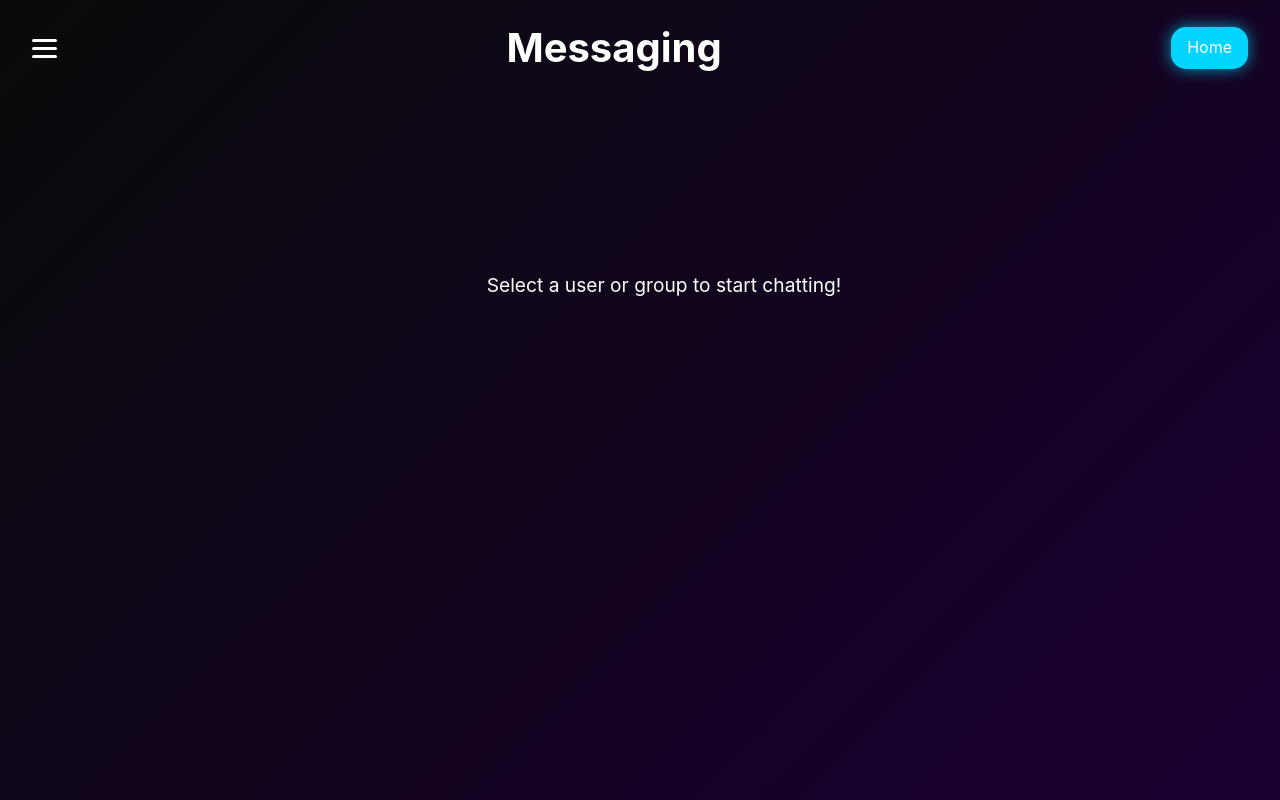
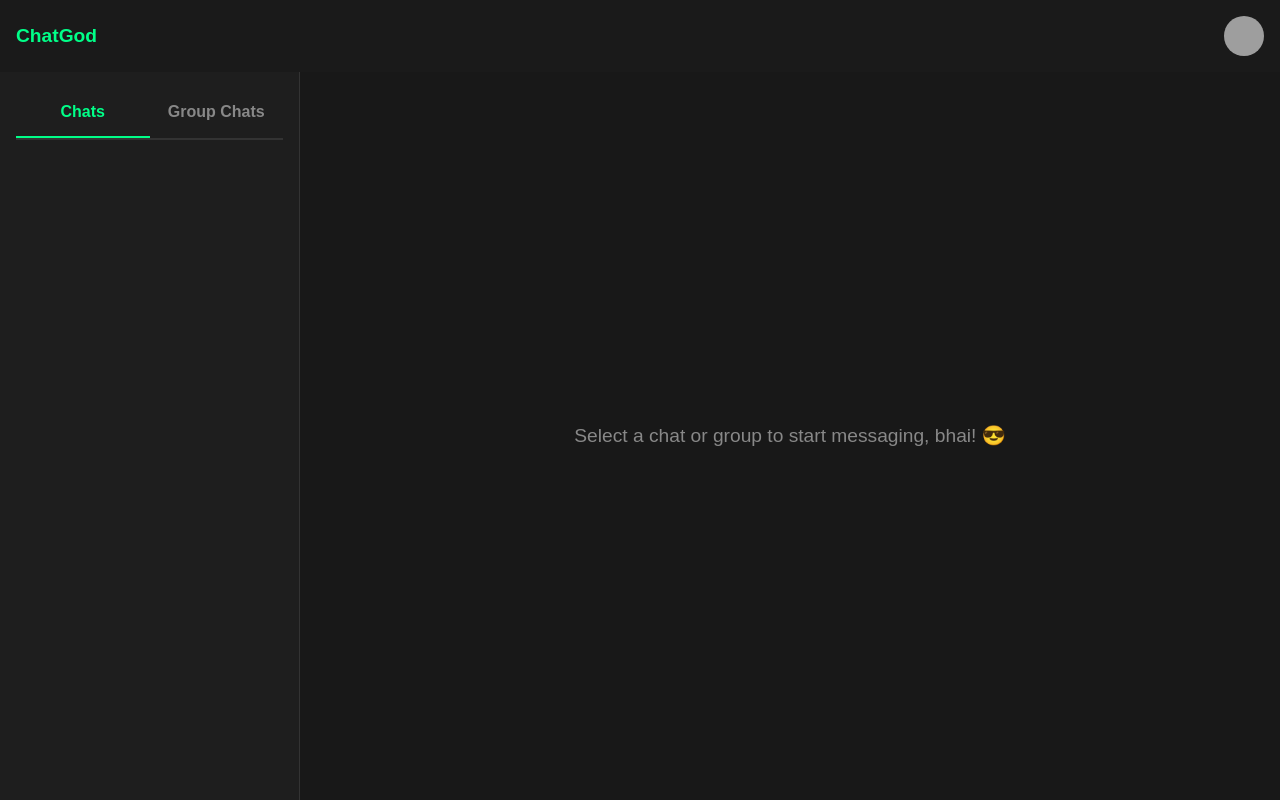
Before and after one commit to shubham07069/x07-flask-app, a Flask app: page /messaging in a window 1280 px wide. Run offline with Flask 3, Linux system fonts and the light colour scheme; the visitor is signed in with stand-in values (Sample User, id 1); data comes from the database, SQL or seed files in the repository; data that the repository does not hold is empty; some libraries are stand-ins or nearby versions; grey boxes are pictures that could not be loaded.

Commit message:
Update messaging.html

```diff
--- a/templates/messaging.html
+++ b/templates/messaging.html
@@ -3,161 +3,339 @@
 <head>
     <meta charset="UTF-8">
     <meta name="viewport" content="width=device-width, initial-scale=1.0">
-    <title>Messaging - ChatGod</title>
-    <link rel="stylesheet" href="{{ url_for('static', filename='css/styles.css') }}">
-    <link rel="stylesheet" href="https://cdnjs.cloudflare.com/ajax/libs/font-awesome/5.15.4/css/all.min.css">
+    <title>ChatGod - Messaging</title>
+    <link href="https://cdn.jsdelivr.net/npm/tailwindcss@2.2.19/dist/tailwind.min.css" rel="stylesheet">
+    <link href="https://cdnjs.cloudflare.com/ajax/libs/font-awesome/5.15.4/css/all.min.css" rel="stylesheet">
+    <style>
+        body {
+            background-color: #0a0a0a;
+            color: #e0e0e0;
+            font-family: 'Arial', sans-serif;
+            margin: 0;
+            padding: 0;
+            height: 100vh;
+            display: flex;
+            flex-direction: column;
+        }
+        .navbar {
+            background-color: #1a1a1a;
+            padding: 1rem;
+            display: flex;
+            justify-content: space-between;
+            align-items: center;
+            box-shadow: 0 2px 4px rgba(0, 0, 0, 0.5);
+        }
+        .navbar a {
+            color: #00ff88;
+            text-decoration: none;
+            font-size: 1.2rem;
+            font-weight: bold;
+        }
+        .navbar .profile-pic {
+            width: 40px;
+            height: 40px;
+            border-radius: 50%;
+            object-fit: cover;
+        }
+        .container {
+            display: flex;
+            flex: 1;
+            height: calc(100vh - 64px);
+            background-color: #121212;
+        }
+        .sidebar {
+            width: 300px;
+            background-color: #1e1e1e;
+            border-right: 1px solid #333;
+            padding: 1rem;
+            overflow-y: auto;
+        }
+        .tabs {
+            display: flex;
+            border-bottom: 2px solid #333;
+            margin-bottom: 1rem;
+        }
+        .tab {
+            flex: 1;
+            padding: 0.75rem;
+            text-align: center;
+            cursor: pointer;
+            color: #888;
+            font-weight: bold;
+            transition: all 0.3s ease;
+        }
+        .tab.active {
+            color: #00ff88;
+            border-bottom: 2px solid #00ff88;
+        }
+        .tab:hover {
+            color: #00ff88;
+        }
+        .chat-list, .group-list {
+            display: none;
+        }
+        .chat-list.active, .group-list.active {
+            display: block;
+        }
+        .chat-item, .group-item {
+            padding: 0.75rem;
+            margin-bottom: 0.5rem;
+            background-color: #2a2a2a;
+            border-radius: 8px;
+            cursor: pointer;
+            transition: background-color 0.3s ease;
+            display: flex;
+            align-items: center;
+        }
+        .chat-item:hover, .group-item:hover {
+            background-color: #3a3a3a;
+        }
+        .chat-item img, .group-item img {
+            width: 40px;
+            height: 40px;
+            border-radius: 50%;
+            margin-right: 1rem;
+        }
+        .chat-item span, .group-item span {
+            color: #e0e0e0;
+            font-size: 1rem;
+        }
+        .chat-area {
+            flex: 1;
+            display: flex;
+            flex-direction: column;
+            background-color: #181818;
+        }
+        .chat-header {
+            background-color: #1e1e1e;
+            padding: 1rem;
+            border-bottom: 1px solid #333;
+            display: flex;
+            align-items: center;
+            justify-content: space-between;
+        }
+        .chat-header h2 {
+            margin: 0;
+            font-size: 1.2rem;
+            color: #00ff88;
+        }
+        .chat-header a {
+            color: #00ff88;
+            text-decoration: none;
+        }
+        .chat-messages {
+            flex: 1;
+            padding: 1rem;
+            overflow-y: auto;
+            background-color: #121212;
+        }
+        .message {
+            margin-bottom: 1rem;
+            max-width: 70%;
+            padding: 0.75rem;
+            border-radius: 12px;
+            position: relative;
+        }
+        .message.sent {
+            background-color: #00ff88;
+            color: #000;
+            margin-left: auto;
+            border-bottom-right-radius: 0;
+        }
+        .message.received {
+            background-color: #2a2a2a;
+            color: #e0e0e0;
+            margin-right: auto;
+            border-bottom-left-radius: 0;
+        }
+        .message .timestamp {
+            font-size: 0.75rem;
+            color: #888;
+            position: absolute;
+            bottom: -1.5rem;
+            right: 0.5rem;
+        }
+        .message.sent .timestamp {
+            right: 0.5rem;
+        }
+        .message.received .timestamp {
+            left: 0.5rem;
+        }
+        .chat-input {
+            background-color: #1e1e1e;
+            padding: 1rem;
+            border-top: 1px solid #333;
+            display: flex;
+            align-items: center;
+        }
+        .chat-input form {
+            flex: 1;
+            display: flex;
+            align-items: center;
+        }
+        .chat-input input[type="text"] {
+            flex: 1;
+            padding: 0.75rem;
+            border: none;
+            border-radius: 20px;
+            background-color: #2a2a2a;
+            color: #e0e0e0;
+            margin-right: 0.5rem;
+        }
+        .chat-input input[type="text"]::placeholder {
+            color: #888;
+        }
+        .chat-input button {
+            background-color: #00ff88;
+            color: #000;
+            border: none;
+            padding: 0.75rem;
+            border-radius: 50%;
+            cursor: pointer;
+            transition: background-color 0.3s ease;
+        }
+        .chat-input button:hover {
+            background-color: #00cc70;
+        }
+        .chat-input i {
+            font-size: 1.2rem;
+        }
+        .no-selection {
+            flex: 1;
+            display: flex;
+            justify-content: center;
+            align-items: center;
+            color: #888;
+            font-size: 1.2rem;
+        }
+    </style>
 </head>
 <body>
-    <div class="chatbot-page">
-        <header class="flex justify-between items-center">
-            <div class="flex items-center">
-                <div class="hamburger">
-                    <span></span>
-                    <span></span>
-                    <span></span>
+    <div class="navbar">
+        <a href="{{ url_for('index') }}">ChatGod</a>
+        <a href="{{ url_for('profile') }}">
+            {% if current_user.profile_pic %}
+                <img src="{{ url_for('uploaded_file', filename='profile_pics/' + current_user.profile_pic) }}" alt="Profile Picture" class="profile-pic">
+            {% else %}
+                <img src="{{ url_for('static', filename='images/default_profile.jpg') }}" alt="Default Profile Picture" class="profile-pic">
+            {% endif %}
+        </a>
+    </div>
+    <div class="container">
+        <div class="sidebar">
+            <div class="tabs">
+                <div class="tab {% if chat_type == 'user' %}active{% endif %}" onclick="showTab('user')">Chats</div>
+                <div class="tab {% if chat_type == 'group' %}active{% endif %}" onclick="showTab('group')">Group Chats</div>
+            </div>
+            <div class="chat-list {% if chat_type == 'user' %}active{% endif %}">
+                {% for user in users %}
+                    <div class="chat-item" onclick="window.location.href='{{ url_for('messaging', user_id=user.id, chat_type='user') }}'">
+                        {% if user.profile_pic %}
+                            <img src="{{ url_for('uploaded_file', filename='profile_pics/' + user.profile_pic) }}" alt="Profile Picture">
+                        {% else %}
+                            <img src="{{ url_for('static', filename='images/default_profile.jpg') }}" alt="Default Profile Picture">
+                        {% endif %}
+                        <span>{{ user.username }}</span>
+                    </div>
+                {% endfor %}
+            </div>
+            <div class="group-list {% if chat_type == 'group' %}active{% endif %}">
+                {% for group in groups %}
+                    <div class="group-item" onclick="window.location.href='{{ url_for('messaging', group_id=group.id, chat_type='group') }}'">
+                        <img src="{{ url_for('static', filename='images/group_icon.png') }}" alt="Group Icon">
+                        <span>{{ group.name }}</span>
+                    </div>
+                {% endfor %}
+                <div class="group-item" onclick="window.location.href='{{ url_for('create_group') }}'">
+                    <img src="{{ url_for('static', filename='images/add_group.png') }}" alt="Add Group">
+                    <span>Create New Group</span>
                 </div>
             </div>
-            <h1 class="logo">Messaging</h1>
-            <a href="{{ url_for('index') }}" class="auth-button small">Home</a>
-        </header>
-        <div id="sidebar" class="sidebar">
-            <div class="user-profile">
-                <a href="{{ url_for('profile') }}">
-                    {% if current_user.profile_pic %}
-                        <img src="{{ url_for('uploaded_file', filename='profile_pics/' + current_user.profile_pic) }}" alt="Profile Picture">
-                    {% else %}
-                        <div class="default-pic">{{ current_user.username[0] | upper }}</div>
-                    {% endif %}
-                    <span>{{ current_user.username }}</span>
-                </a>
-                <a href="{{ url_for('create_group') }}" class="create-group-btn">+ New Group</a>
         </div>
-            <div class="divider"></div>
-            <div class="chat-history flex flex-col h-[calc(100%-8rem)]">
-                <h3>Chats</h3>
-                <ul id="chatHistoryList" class="flex-1 overflow-y-auto">
-                    {% for user in users %}
-                        <li onclick="selectUser({{ user.id }})" class="{% if selected_user and selected_user.id == user.id %}highlighted{% endif %}">
-                            {% if user.profile_pic %}
-                                <img src="{{ url_for('uploaded_file', filename='profile_pics/' + user.profile_pic) }}" alt="{{ user.username }}" class="chat-pic">
-                            {% else %}
-                                <div class="default-pic">{{ user.username[0] | upper }}</div>
-                            {% endif %}
-                            <div class="chat-info">
-                                <span>{{ user.username }}</span>
-                                <small id="status-{{ user.id }}">
-                                    {% if user.is_online %}
-                                        Online
-                                    {% else %}
-                                        Last seen: {{ user.last_seen.strftime('%Y-%m-%d %H:%M:%S') if user.last_seen else 'Unknown' }}
-                                    {% endif %}
-                                </small>
-                            </div>
-                        </li>
-                    {% endfor %}
-                    {% for group in groups %}
-                        <li onclick="selectGroup({{ group.id }})" class="{% if selected_group and selected_group.id == group.id %}highlighted{% endif %}">
-                            <div class="default-pic">{{ group.name[0] | upper }}</div>
-                            <div class="chat-info">
-                                <span>{{ group.name }}</span>
-                                <small>Group Chat</small>
-                            </div>
-                        </li>
-                    {% endfor %}
-                </ul>
-            </div>
-        </div>
-        <main>
-            <div class="chat-container">
+        <div class="chat-area">
             {% if selected_user or selected_group %}
                 <div class="chat-header">
+                    <h2>
                         {% if selected_user %}
-                            {% if selected_user.profile_pic %}
-                                <img src="{{ url_for('uploaded_file', filename='profile_pics/' + selected_user.profile_pic) }}" alt="{{ selected_user.username }}" class="chat-pic">
+                            {{ selected_user.username }}
                         {% else %}
-                                <div class="default-pic">{{ selected_user.username[0] | upper }}</div>
+                            {{ selected_group.name }}
                         {% endif %}
-                            <div class="chat-info">
-                                <span>{{ selected_user.username }}</span>
-                                <small id="status-header-{{ selected_user.id }}">
-                                    {% if selected_user.is_online %}
-                                        Online
-                                    {% else %}
-                                        Last seen: {{ selected_user.last_seen.strftime('%Y-%m-%d %H:%M:%S') if selected_user.last_seen else 'Unknown' }}
-                                    {% endif %}
-                                </small>
+                    </h2>
+                    <a href="{{ url_for('messaging') }}">Back</a>
+                </div>
+                <div class="chat-messages" id="chat-messages">
+                    {% for message in messages %}
+                        <div class="message {% if message.sender_id == current_user.id %}sent{% else %}received{% endif %}">
+                            <div>{{ message.content | safe }}</div>
+                            <div class="timestamp">{{ message.timestamp.strftime('%Y-%m-%d %H:%M:%S') }}</div>
+                        </div>
+                    {% endfor %}
+                </div>
+                <div class="chat-input">
+                    <form id="message-form" onsubmit="sendMessage(event)">
+                        <input type="hidden" id="receiver-id" value="{{ selected_user.id if selected_user else '' }}">
+                        <input type="hidden" id="group-id" value="{{ selected_group.id if selected_group else '' }}">
+                        <input type="text" id="message-content" placeholder="Type a message..." required>
+                        <button type="submit"><i class="fas fa-paper-plane"></i></button>
+                    </form>
                 </div>
             {% else %}
-                            <div class="default-pic">{{ selected_group.name[0] | upper }}</div>
-                            <div class="chat-info">
-                                <span>{{ selected_group.name }}</span>
-                                <small>Group Chat</small>
-                            </div>
-                        {% endif %}
-                        <div id="typing-indicator"></div>
-                    </div>
-                {% endif %}
-                <div id="chatWindow" class="chat-window">
-                    {% if selected_user or selected_group %}
-                        {% for message in messages %}
-                            <div class="message {% if message.sender_id == current_user.id %}user{% else %}bot{% endif %}" data-message-id="{{ message.id }}">
-                                <div class="message-content">
-                                    <strong>{{ message.sender.username }}:</strong>
-                                    {% if message.content_type == 'text' %}
-                                        {{ message.content | decrypt_message }}
-                                    {% elif message.content_type == 'image' %}
-                                        <img src="{{ url_for('uploaded_file', filename=message.file_path) }}" alt="Image" style="max-width: 200px;">
-                                    {% elif message.content_type == 'video' %}
-                                        <video controls style="max-width: 200px;">
-                                            <source src="{{ url_for('uploaded_file', filename=message.file_path) }}" type="video/mp4">
-                                            Your browser does not support the video tag.
-                                        </video>
-                                    {% else %}
-                                        <a href="{{ url_for('uploaded_file', filename=message.file_path) }}" target="_blank">Download File</a>
-                                    {% endif %}
-                                    <br><small>{{ message.timestamp.strftime('%Y-%m-%d %H:%M:%S') }}</small>
-                                    {% if message.sender_id == current_user.id %}
-                                        <span class="read-status">
-                                            {% if message.is_read %}
-                                                <i class="fas fa-check-double" style="color: #34b7f1;"></i> Seen
-                                            {% else %}
-                                                <i class="fas fa-check" style="color: #ccc;"></i> Delivered
-                                            {% endif %}
-                                        </span>
+                <div class="no-selection">Select a chat or group to start messaging, bhai! 😎</div>
             {% endif %}
         </div>
     </div>
-                        {% endfor %}
-                    {% else %}
-                        <div class="greeting-message">
-                            Select a user or group to start chatting!
-                        </div>
-                    {% endif %}
-                </div>
-                {% if selected_user or selected_group %}
-                    <div class="search-box-wrapper">
-                        <div class="search-box">
-                            <textarea id="userInput" placeholder="Type your message here..." rows="1"></textarea>
-                            <div class="button-row">
-                                <label for="fileInput" class="plus-button">+</label>
-                                <input type="file" id="fileInput" style="display: none;">
-                                <button class="send-button">
-                                    <i class="fas fa-rocket"></i>
-                                </button>
-                            </div>
-                        </div>
-                    </div>
-                {% endif %}
-            </div>
-        </main>
-    </div>
-    <script src="https://cdnjs.cloudflare.com/ajax/libs/socket.io/4.7.2/socket.io.js"></script>
-    <script src="{{ url_for('static', filename='js/msg_script.js') }}"></script>
+    <script src="https://cdnjs.cloudflare.com/ajax/libs/socket.io/4.5.1/socket.io.js"></script>
     <script>
-        const selectedUserId = {{ selected_user.id if selected_user else 'null' }};
-        const selectedGroupId = {{ selected_group.id if selected_group else 'null' }};
-        const chatType = '{{ chat_type }}';
+        const socket = io();
         const currentUserId = {{ current_user.id }};
+        const receiverId = document.getElementById('receiver-id') ? document.getElementById('receiver-id').value : null;
+        const groupId = document.getElementById('group-id') ? document.getElementById('group-id').value : null;
+        const room = groupId ? `group_${groupId}` : `chat_${Math.min(currentUserId, receiverId)}_${Math.max(currentUserId, receiverId)}`;
+
+        socket.on('connect', () => {
+            socket.emit('join', { room: room });
+        });
+
+        socket.on('receive_message', (data) => {
+            const chatMessages = document.getElementById('chat-messages');
+            const messageDiv = document.createElement('div');
+            messageDiv.classList.add('message');
+            messageDiv.classList.add(data.sender_id == currentUserId ? 'sent' : 'received');
+            messageDiv.innerHTML = `<div>${data.content}</div><div class="timestamp">${data.timestamp}</div>`;
+            chatMessages.appendChild(messageDiv);
+            chatMessages.scrollTop = chatMessages.scrollHeight;
+
+            if (data.sender_id != currentUserId) {
+                socket.emit('message_read', { message_id: data.message_id, room: room });
+            }
+        });
+
+        function sendMessage(event) {
+            event.preventDefault();
+            const content = document.getElementById('message-content').value;
+            if (!content.trim()) return;
+
+            socket.emit('send_message', {
+                receiver_id: receiverId,
+                group_id: groupId,
+                content: content,
+                content_type: 'text'
+            });
+
+            document.getElementById('message-content').value = '';
+        }
+
+        function showTab(type) {
+            window.location.href = `{{ url_for('messaging') }}?chat_type=${type}`;
+        }
+
+        document.addEventListener('DOMContentLoaded', () => {
+            const chatMessages = document.getElementById('chat-messages');
+            if (chatMessages) {
+                chatMessages.scrollTop = chatMessages.scrollHeight;
+            }
+        });
     </script>
 </body>
 </html>
```
Lines whose indentation alone changed are shown as unchanged.
